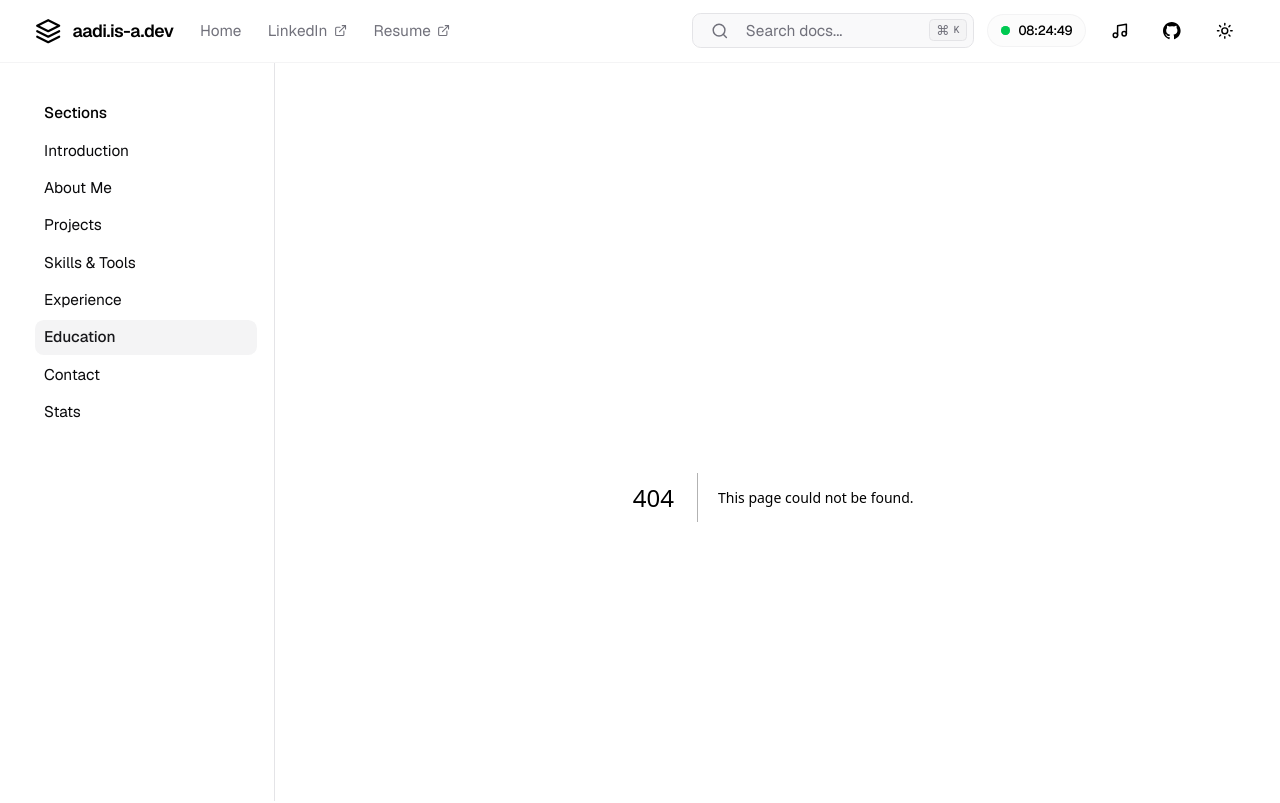
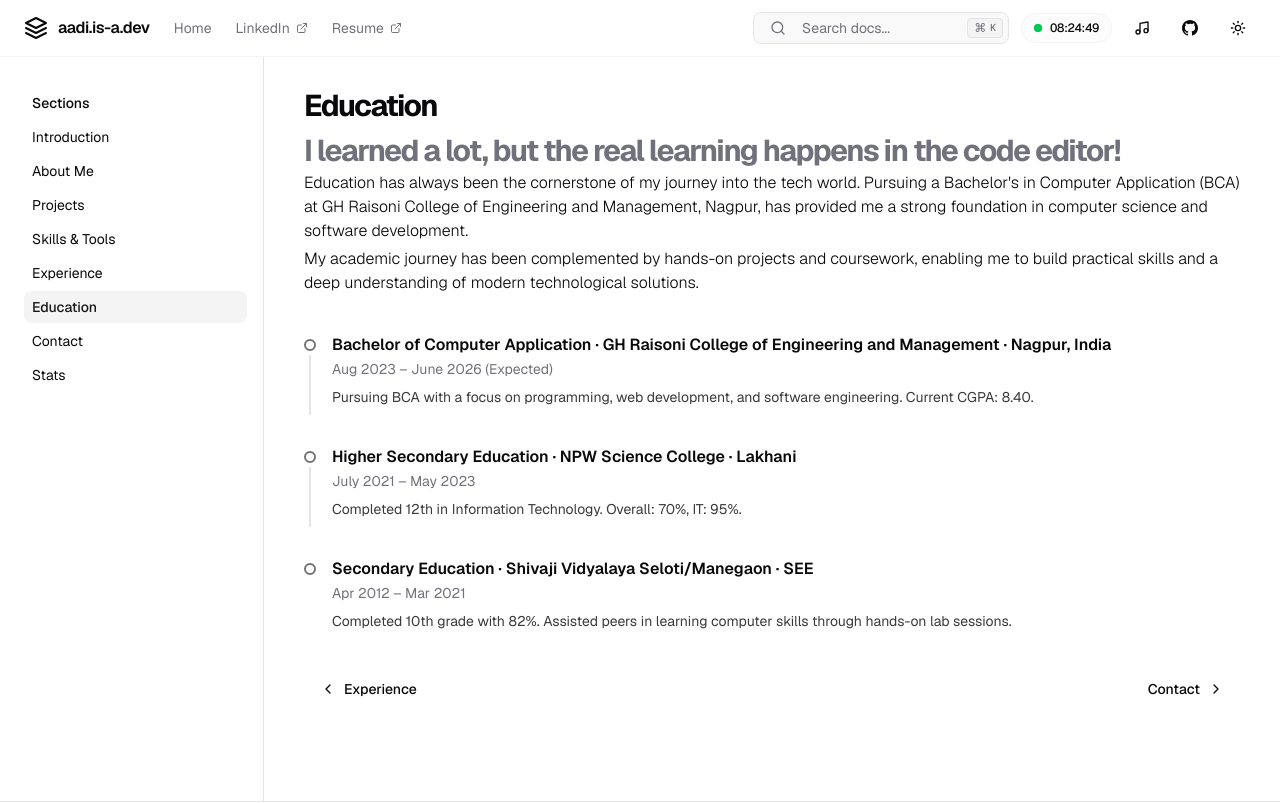
Before and after one commit to suraj-saw/portfolio-suraj, a Next.js app: page /education in a window 1280 px wide. Before the commit this address had no page. Shown: the top 803 px of the page. Built offline with nearby package versions, Linux system fonts and the light colour scheme.

Commit message:
first commit

```diff
--- a/app/education/education.tsx
+++ /dev/null
@@ -1,26 +0,0 @@
-import { PageHeader, PageHeaderDescription, PageHeaderHeading } from '@/components/page-header';
-import TimelineViewer from '@/components/timeline-viewer';
-import { education } from '@/constants/education';
-import Pager from '@/components/pager';
-
-export default function EducationPage() {
-  return (
-    <div className="flex flex-col gap-6">
-      <PageHeader>
-        <PageHeaderHeading>Education</PageHeaderHeading>
-        <PageHeaderDescription>
-          My academic background and qualifications.
-        </PageHeaderDescription>
-      </PageHeader>
-
-      <TimelineViewer data={education} />
-
-      <Pager
-        prevHref="/experience"
-        nextHref="/contact"
-        prevTitle="Experience"
-        nextTitle="Contact"
-      />
-    </div>
-  );
-}
--- /dev/null
+++ b/app/education/page.tsx
@@ -0,0 +1,38 @@
+import { PageHeader, PageHeaderDescription, PageHeaderHeading } from '@/components/page-header';
+import Pager from '@/components/pager';
+import TimelineViewer from '@/components/timeline-viewer';
+import { education } from '@/constants/education';
+
+const EducationPage = () => {
+  return (
+    <>
+      <PageHeader className="mb-10">
+        <PageHeaderHeading>Education</PageHeaderHeading>
+        <PageHeaderHeading className="mt-2 text-muted-foreground">
+          I learned a lot, but the real learning happens in the code editor!
+        </PageHeaderHeading>
+        <PageHeaderDescription>
+          Education has always been the cornerstone of my journey into the tech
+          world. Pursuing a Bachelor&apos;s in Computer Application (BCA) at GH Raisoni
+          College of Engineering and Management, Nagpur, has provided me a
+          strong foundation in computer science and software development.
+        </PageHeaderDescription>
+        <PageHeaderDescription>
+          My academic journey has been complemented by hands-on projects and
+          coursework, enabling me to build practical skills and a deep
+          understanding of modern technological solutions.
+        </PageHeaderDescription>
+      </PageHeader>
+
+      <TimelineViewer data={education} />
+
+      <Pager
+        prevHref="/experience"
+        nextHref="/contact"
+        prevTitle="Experience"
+        nextTitle="Contact"
+      />
+    </>
+  );
+};
+export default EducationPage;
--- a/app/globals.css
+++ b/app/globals.css
@@ -112,25 +112,35 @@
   --sidebar-ring: oklch(0.541 0.281 293.009);
 }
 
-@layer base {
-  * {
-    @apply border-border outline-ring/50;
-  }
-
+/* =============================================
+   FONT SCALING — must be OUTSIDE @layer base
+   so media queries take proper effect in Tailwind v4
+   ============================================= */
 html {
   font-size: 100%;
 }
 
 @media (min-width: 768px) {
-    html { font-size: 105%; }
+  html {
+    font-size: 100%;
+  }
 }
 
 @media (min-width: 1280px) {
-    html { font-size: 110%; }
+  html {
+    font-size: 100%;
+  }
 }
 
 @media (min-width: 1920px) {
-    html { font-size: 115%; }
+  html {
+    font-size: 105%;
+  }
+}
+
+@layer base {
+  * {
+    @apply border-border outline-ring/50;
   }
 
   body {
@@ -173,9 +183,9 @@
 }
 
 .container-wrapper {
-  @apply mx-auto w-full max-w-screen-2xl;
+  @apply mx-auto w-full;
 }
 
 .container {
-  @apply mx-auto w-full max-w-screen-xl px-4 md:px-6 lg:px-8;
+  @apply mx-auto w-full max-w-screen-2xl px-4 md:px-6;
 }
--- a/components/page-header.tsx
+++ b/components/page-header.tsx
@@ -1,4 +1,4 @@
-import { cn } from '@/lib/utils';
+import { cn } from "@/lib/utils";
 
 function PageHeader({
   className,
@@ -6,10 +6,8 @@ function PageHeader({
   ...props
 }: React.HTMLAttributes<HTMLDivElement>) {
   return (
-    <section className={cn('', className)} {...props}>
-      <div className="flex flex-col items-start gap-1 py-0">
-        {children}
-      </div>
+    <section className={cn("", className)} {...props}>
+      <div className="flex flex-col items-start gap-1 py-0">{children}</div>
     </section>
   );
 }
@@ -21,7 +19,7 @@ function PageHeaderHeading({
   return (
     <h1
       className={cn(
-        'text-2xl font-bold leading-tight tracking-tighter sm:text-3xl md:text-4xl lg:leading-[1.1]',
+        'text-xl font-bold leading-tight tracking-tighter sm:text-2xl md:text-3xl lg:leading-[1.1]',
         className
       )}
       {...props}
@@ -36,7 +34,7 @@ function PageHeaderDescription({
   return (
     <p
       className={cn(
-        'w-full text-left text-base font-light text-foreground sm:text-lg',
+        'w-full text-left text-sm font-light text-foreground sm:text-base',
         className
       )}
       {...props}
@@ -51,8 +49,8 @@ function PageActions({
   return (
     <div
       className={cn(
-        'flex w-full items-center justify-start gap-2 my-4 pt-2',
-        className
+        "flex w-full items-center justify-start gap-2 my-4 pt-2",
+        className,
       )}
       {...props}
     />
--- a/components/site-header.tsx
+++ b/components/site-header.tsx
@@ -1,18 +1,19 @@
-'use client';
+"use client";
 
-import Link from 'next/link';
-import { useRef, useState, useEffect } from 'react';
-import { siteConfig } from '@/config/site';
-import { Button } from './ui/button';
-import { ModeSwitcher, useModeSwitcher } from './mode-switcher';
-import { MainNav } from './main-nav';
-import { MobileNav } from './mobile-nav';
-import { CommandMenu } from './command-menu';
-import { Icons } from './icons';
+import Link from "next/link";
+import { useRef, useState, useEffect } from "react";
+import { siteConfig } from "@/config/site";
+import { Button } from "./ui/button";
+import { ModeSwitcher, useModeSwitcher } from "./mode-switcher";
+import { MainNav } from "./main-nav";
+import { MobileNav } from "./mobile-nav";
+import { CommandMenu } from "./command-menu";
+import { Icons } from "./icons";
 
 export function SiteHeader() {
   const [playing, setPlaying] = useState(false);
   const [time, setTime] = useState<Date | null>(null);
+  const playPromiseRef = useRef<Promise<void> | null>(null);
   const audioRef = useRef<HTMLAudioElement>(null);
   const toggleTheme = useModeSwitcher();
 
@@ -24,19 +25,42 @@ export function SiteHeader() {
 
   const toggleMusic = () => {
     if (!audioRef.current) return;
+
     if (playing) {
-      audioRef.current.pause();
+      // Wait for any pending play() before pausing
+      if (playPromiseRef.current) {
+        playPromiseRef.current
+          .then(() => {
+            audioRef.current?.pause();
+          })
+          .catch(() => {});
+      } else {
+        audioRef.current.pause();
+      }
+      setPlaying(false);
     } else {
-      audioRef.current.play();
+      playPromiseRef.current = audioRef.current.play();
+      playPromiseRef.current
+        ?.then(() => {
+          playPromiseRef.current = null;
+        })
+        .catch((err) => {
+          // AbortError is expected if pause is called before play resolves
+          if (err.name !== "AbortError") {
+            console.error("Audio play error:", err);
+          }
+          playPromiseRef.current = null;
+          setPlaying(false);
+        });
+      setPlaying(true);
     }
-    setPlaying(!playing);
   };
 
-  const formattedTime = time?.toLocaleTimeString('en-IN', {
-    timeZone: 'Asia/Kolkata',
-    hour: '2-digit',
-    minute: '2-digit',
-    second: '2-digit',
+  const formattedTime = time?.toLocaleTimeString("en-IN", {
+    timeZone: "Asia/Kolkata",
+    hour: "2-digit",
+    minute: "2-digit",
+    second: "2-digit",
     hour12: false,
   });
 
@@ -60,7 +84,7 @@ export function SiteHeader() {
                 <span className="relative inline-flex h-2 w-2 rounded-full bg-green-500"></span>
               </div>
               <span className="text-xs font-medium tabular-nums tracking-tight">
-                {formattedTime ?? '--:--:--'}
+                {formattedTime ?? "--:--:--"}
               </span>
             </div>
 
@@ -70,10 +94,10 @@ export function SiteHeader() {
               size="icon"
               className="h-9 w-9 rounded-full transition-all hover:scale-105 hover:bg-muted"
               onClick={toggleMusic}
-              title={playing ? 'Pause music' : 'Play music'}
+              title={playing ? "Pause music" : "Play music"}
             >
               <Icons.music
-                className={`h-4 w-4 ${playing ? 'text-blue-500' : ''}`}
+                className={`h-4 w-4 ${playing ? "text-blue-500" : ""}`}
               />
             </Button>
 
```
Lines whose indentation alone changed are shown as unchanged.
